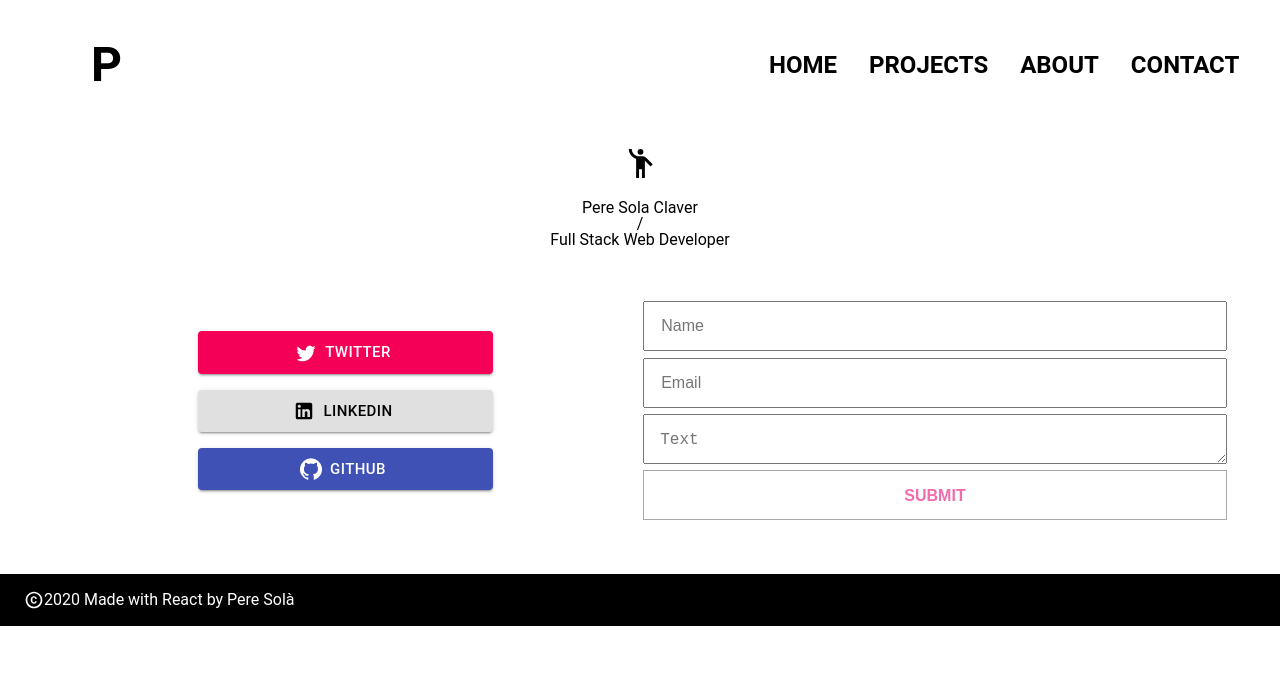
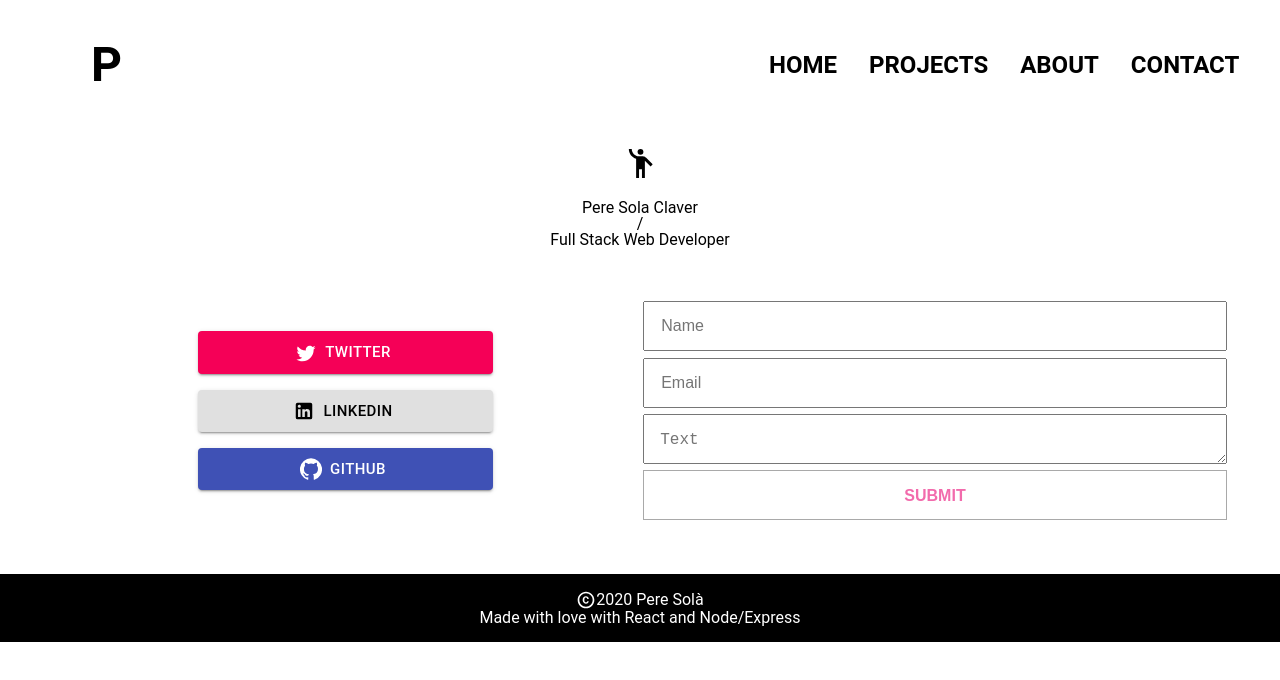
Before and after one commit to petrussola/portfolio-website-server, a React (Create React App) app in the folder client/: page /contact in a window 1280 px wide. Shown: the top 680 px of the page. Built offline with nearby package versions, Linux system fonts and the light colour scheme.

Commit message:
Improve footer copyright and heroku build

```diff
--- a/client/src/components/Footer/ContactDetails.jsx
+++ b/client/src/components/Footer/ContactDetails.jsx
@@ -1,6 +1,5 @@
 import React from 'react';
 import SocialMedia from './SocialMedia';
-import Copyright from './Copyright';
 
 // MATERIAL UI
 import { makeStyles } from '@material-ui/core/styles';
@@ -28,7 +27,6 @@ export default function ContactDetails() {
     <div className={classes.root}>
       <h1>CONTACT</h1>
       <SocialMedia />
-      <Copyright />
     </div>
   );
 }
--- a/client/src/components/Footer/Copyright.jsx
+++ b/client/src/components/Footer/Copyright.jsx
@@ -24,7 +24,7 @@ export default function Copyright() {
   return (
     <div className={classes.root}>
       <CopyrightIcon fontSize={'small'} />
-      <div>{`${currentYear} Made with React by Pere Solà`}</div>
+      <div>{`${currentYear} Pere Solà`}</div>
     </div>
   );
 }
--- a/client/src/components/Footer/Footer.jsx
+++ b/client/src/components/Footer/Footer.jsx
@@ -16,6 +16,16 @@ const useStyles = makeStyles(theme => ({
     width: '100%',
     height: 'auto'
   },
+  rootcontact: {
+    padding: theme.spacing(2, 3),
+    background: 'black',
+    color: 'white',
+    width: '100%',
+    height: 'auto',
+    display: 'flex',
+    'flex-direction': 'column',
+    'align-items': 'center'
+  },
   container: {
     width: '50%',
     margin: '0 auto',
@@ -27,6 +37,12 @@ const useStyles = makeStyles(theme => ({
       width: '100%',
       'flex-direction': 'column'
     }
+  },
+  footnote: {
+    padding: theme.spacing(2, 3),
+    display: 'flex',
+    'flex-direction': 'column',
+    'align-items': 'center'
   }
 }));
 
@@ -35,8 +51,9 @@ export default function Footer(props) {
   const classes = useStyles();
   if (props.location.pathname === '/contact') {
     return (
-      <div className={classes.root} id={'test'}>
+      <div className={classes.rootcontact} id={'test'}>
         <Copyright />
+        <p>Made with love with React and Node/Express</p>
       </div>
     );
   } else {
@@ -46,6 +63,10 @@ export default function Footer(props) {
           <ContactDetails />
           <FormContainer inFooter={inFooter} />
         </div>
+        <div className={classes.footnote}>
+          <Copyright />
+          <p>Made with love with React and Node/Express</p>
+        </div>
       </div>
     );
   }
```
Also changed, not shown: 8 other files (tests, documents, lock files or other folders).
